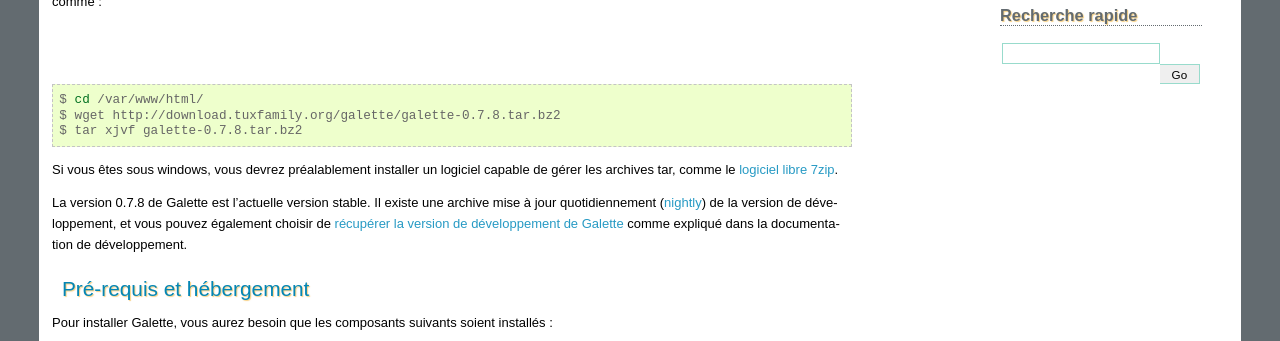
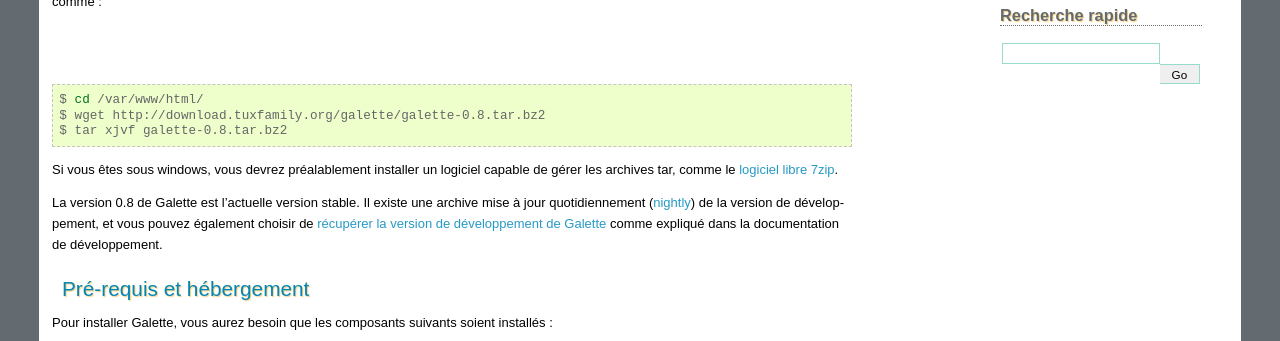
Before and after one commit to galette/galettedoc, a Sphinx documentation site: the page built from source/installation/index.rst, in a window 1280 px wide. Shown: the part 333-674 px from the top of the page. Built offline with Sphinx 7.4.7, drawn with Linux system fonts in a browser that asks for light colours.

Commit message:
Mise à jour en 0.8

```diff
--- a/source/installation/index.rst
+++ b/source/installation/index.rst
@@ -12,17 +12,17 @@
 
 L'installation de Galette consiste simplement, après avoir effectué quelques tâches préalables, à vous laisser guider par l'interface et renseigner les quelques informations qui vous seront demandées.
 
-Dans un premier temps, vous allez `télécharger Galette <http://download.tuxfamily.org/galette/galette-0.7.8.tar.bz2>`_ et décompresser l'archive. Si vous êtes sous Linux, ça donnera quelque chose comme :
+Dans un premier temps, vous allez `télécharger Galette <http://download.tuxfamily.org/galette/galette-0.8.tar.bz2>`_ et décompresser l'archive. Si vous êtes sous Linux, ça donnera quelque chose comme :
 
 .. code-block:: bash
 
    $ cd /var/www/html/
-   $ wget http://download.tuxfamily.org/galette/galette-0.7.8.tar.bz2
-   $ tar xjvf galette-0.7.8.tar.bz2
+   $ wget http://download.tuxfamily.org/galette/galette-0.8.tar.bz2
+   $ tar xjvf galette-0.8.tar.bz2
 
 Si vous êtes sous windows, vous devrez préalablement installer un logiciel capable de gérer les archives tar, comme le `logiciel libre 7zip <http://www.spiroo.be/7zip/>`_.
 
-La version 0.7.8 de Galette est l'actuelle version stable. Il existe une archive mise à jour quotidiennement (`nightly <http://download.tuxfamily.org/galette/galette-0.7-dev.tar.bz2>`_) de la version de développement, et vous pouvez également choisir de  :doc:`récupérer la version de développement de Galette <../development/git>` comme expliqué dans la documentation de développement.
+La version 0.8 de Galette est l'actuelle version stable. Il existe une archive mise à jour quotidiennement (`nightly <http://download.tuxfamily.org/galette/galette-0.7-dev.tar.bz2>`_) de la version de développement, et vous pouvez également choisir de  :doc:`récupérer la version de développement de Galette <../development/git>` comme expliqué dans la documentation de développement.
 
 Pré-requis et hébergement
 -------------------------
--- a/source/installation/update.rst
+++ b/source/installation/update.rst
@@ -10,7 +10,7 @@
 
    Une mise à jour n'est jamais une opération anodine, puisque vos données sont modifiées. En conséquence, prenez bien soin d'effectuer une **sauvegarde de votre base de données actuelle** ; sous peine de perdre tout ou partie de vos données.
 
-Dans un premier temps, `téléchargez la dernière version de Galette <http://download.tuxfamily.org/galette/galette-0.7.8.tar.bz2>`_ et mettez à jour les fichiers. Pour plus de détails sur l'installation des fichiers de Galette, reportez-vous à la section :ref:`préparation de l'installation <preparation>`.
+Dans un premier temps, `téléchargez la dernière version de Galette <http://download.tuxfamily.org/galette/galette-0.8.tar.bz2>`_ et mettez à jour les fichiers. Pour plus de détails sur l'installation des fichiers de Galette, reportez-vous à la section :ref:`préparation de l'installation <preparation>`.
 
 Certains fichiers et répertoires contiennent des données et devraient être réintégrés à la nouvelle installation :
 
```
